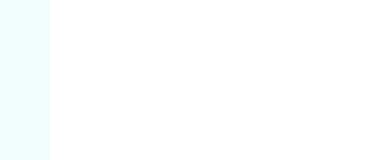
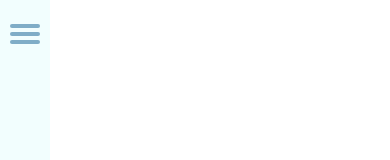
Before and after one commit to DocInfoAM/frontend, a React (Create React App) app in the folder clinics-app/: page / in a window 390 px wide. Shown: the top 160 px of the page. Built offline with nearby package versions, Linux system fonts and the light colour scheme.

Commit message:
add mobile burger menu & button

```diff
--- a/clinics-app/src/App.css
+++ b/clinics-app/src/App.css
@@ -26,10 +26,15 @@ a {
 @media screen and (max-width: 860px) {
   .app-wrapper {
     width: calc(100vw + 250px);
-    margin-left: -250px;
+    /* margin-left: -250px; */
+    transform: translateX(-250px);
     position: relative;
   }
   .content {
     width: calc(100vw - 50px);
   }
+  .checkbox,
+  .hamburger_lines {
+    display: block;
+  }
 }
--- a/clinics-app/src/App.js
+++ b/clinics-app/src/App.js
@@ -9,6 +9,13 @@ function App() {
   const { isLoading } = useUser()
 
   return (
+    <>
+      <input class="checkbox" type="checkbox" name="" id="checkbox" />
+      <div class="hamburger_lines">
+        <span class="line"></span>
+        <span class="line"></span>
+        <span class="line"></span>
+      </div>
       <div className="app-wrapper">
         <Header />
         <div className="content">
@@ -16,6 +23,7 @@ function App() {
         </div>
         {/* <Footer /> */}
       </div>
+    </>
   );
 }
 
--- a/clinics-app/src/components/Header/Header.jsx
+++ b/clinics-app/src/components/Header/Header.jsx
@@ -18,7 +18,9 @@ const Header = () => {
             navigate("/my-clinic");
           }}
         />
+        {/* <div className={styles.checkbox_block}></div> */}
       </div>
+
       <Navigation />
       <ChangeLanguages />
     </header>
--- a/clinics-app/src/components/Header/Header.module.css
+++ b/clinics-app/src/components/Header/Header.module.css
@@ -28,7 +28,14 @@
 }
 
 .div_header_img {
-  width: fit-content;
+  width: 100%;
   grid-area: div-for-header-img;
   padding: 20px;
+  box-sizing: border-box;
+  display: flex;
+  justify-content: space-between;
 }
+
+.checkbox_block {
+  width: 40px;
+}
--- a/clinics-app/src/index.css
+++ b/clinics-app/src/index.css
@@ -9,3 +9,58 @@ body {
 code {
   font-family: source-code-pro, Menlo, Monaco, Consolas, "Courier New", monospace;
 }
+
+#root {
+  overflow-x: hidden;
+}
+
+.checkbox {
+  position: absolute;
+  left: 5px;
+  top: 10px;
+  margin: 5px;
+  display: none;
+  float: right;
+  width: 30px;
+  height: 30px;
+  cursor: pointer;
+  z-index: 5;
+  opacity: 0;
+  transition: 0.2s ease;
+}
+
+.hamburger_lines {
+  position: absolute;
+  left: 5px;
+  top: 10px;
+  width: 32px;
+  z-index: 2;
+  display: none;
+  flex-direction: column;
+  justify-content: space-between;
+  width: fit-content;
+  padding: 10px 5px;
+  transition: 0.2s ease;
+}
+
+.line {
+  display: block;
+  height: 4px;
+  width: 30px;
+  border-radius: 10px;
+  background: #80adc7;
+  margin-top: 4px;
+  margin-bottom: 2px;
+}
+
+#checkbox:checked ~ .app-wrapper {
+  transform: translateX(0);
+}
+
+#checkbox:checked {
+  left: 250px;
+}
+
+#checkbox:checked ~ .hamburger_lines {
+  left: 250px;
+}
```
Lines whose indentation alone changed are shown as unchanged.
